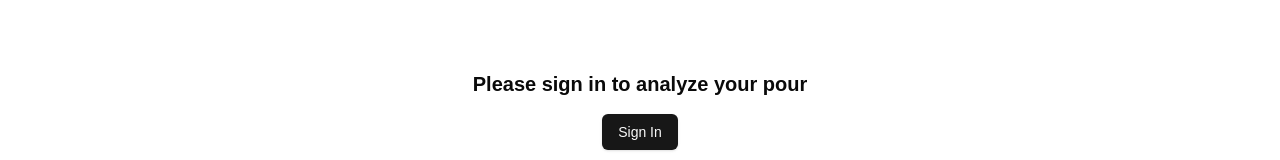
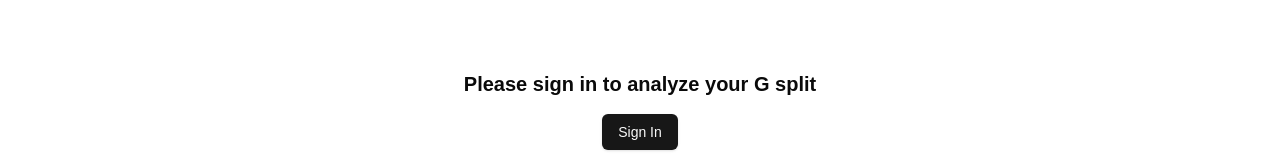
Before and after one commit to nick964/split_the_g_detector, a Next.js app in the folder frontend/guin-detector/: page /scan in a window 1280 px wide. Shown: the part 191-351 px from the top of the page. Built offline with nearby package versions, Linux system fonts and the light colour scheme; no server answers.

Commit message:
Changing text

```diff
--- a/frontend/guin-detector/app/scan/page.js
+++ b/frontend/guin-detector/app/scan/page.js
@@ -114,7 +114,7 @@ function ProcessPageContent() {
     return (
       <div className="flex flex-col items-center justify-center min-h-[60vh] space-y-4">
         <h2 className="text-xl font-semibold">
-          Please sign in to analyze your pour
+          Please sign in to analyze your G split
         </h2>
         <Button onClick={() => signIn()}>Sign In</Button>
       </div>
@@ -142,14 +142,14 @@ function ProcessPageContent() {
         <CardHeader className="text-center">
           <CardTitle className="text-2xl font-bold flex items-center justify-center gap-2">
             <Beer className="h-6 w-6 text-[#FFC107]" />
-            Perfect Pour Challenge
+            Split the G Challenge
           </CardTitle>
         </CardHeader>
         <CardContent className="space-y-6">
           {!isRecording && !showUpload && !analysisResult && (
             <div className="text-center space-y-4">
               <p className="text-lg text-gray-600">
-                Ready to test your Guinness pouring skills? Click start when
+                Ready to test your G splitting skills? Click start when
                 you begin your sip!
               </p>
               <Button
```
